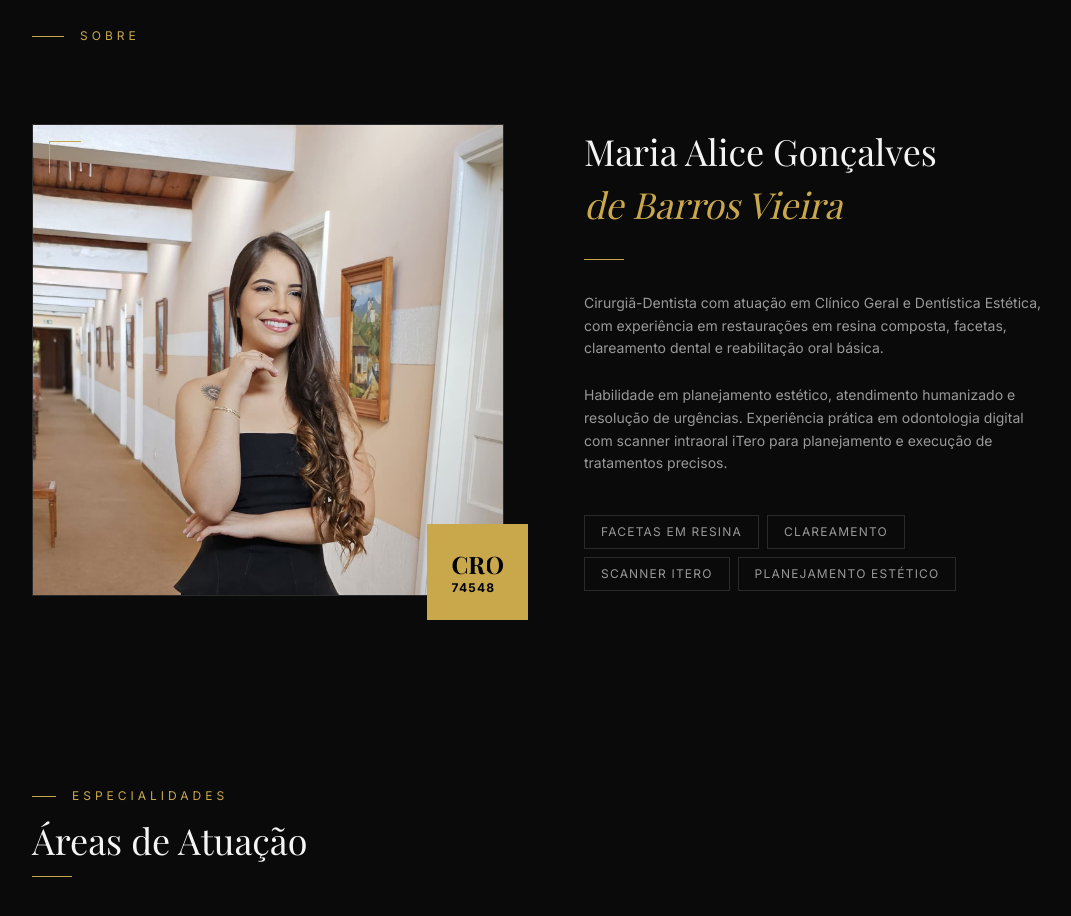
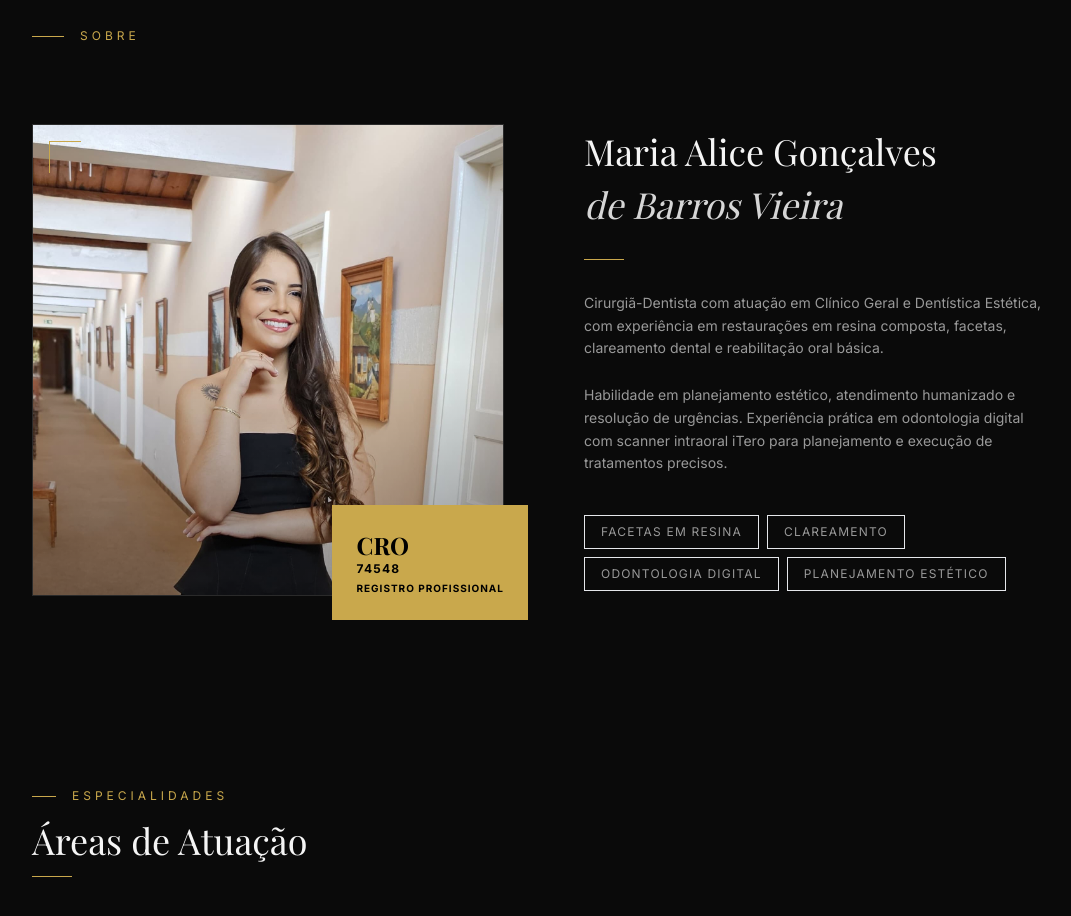
Before and after one commit to pedro-devxzd/projeto-nomade, a Next.js app: page / in a window 1280 px wide. Shown: the part 900-1816 px from the top of the page, without its empty margins (96-1167 px from the left). Built offline with nearby package versions, Linux system fonts and the light colour scheme; a web font is replaced by a local one.

Commit message:
adiciona equilibrio

```diff
--- a/app/components/sections/Sobre.jsx
+++ b/app/components/sections/Sobre.jsx
@@ -1,12 +1,13 @@
 export default function Sobre() {
   const tagStyle =
-    "border border-[#2A2A2A] px-4 py-2 text-[#999999] text-xs uppercase tracking-widest hover:border-[#C9A84C] hover:text-[#C9A84C] transition-colors";
+    "border border-[#2AA2A2A] px-4 py-2 text-[#999999] text-xs uppercase tracking-widest hover:border-[#C9A84C] hover:text-[#C9A84C] transition-colors";
 
   return (
     <section id="sobre" className="bg-[#0A0A0A] py-32 px-6">
       <div className="max-w-5xl mx-auto">
         <div className="flex items-center gap-4 mb-20">
           <div className="w-8 h-px bg-[#C9A84C]"></div>
+
           <p className="text-[#C9A84C] text-xs uppercase tracking-[4px]">
             Sobre
           </p>
@@ -14,24 +15,29 @@ export default function Sobre() {
 
         <div className="grid grid-cols-1 md:grid-cols-2 gap-20 items-center">
           <div className="relative">
-            <div className="bg-[#111111] border border-[#2A2A2A] aspect-square relative overflow-hidden">
+            <div className="bg-[#111111] border border-[#2A2A2A] aspect-square relative overflow-hidden group">
               <div className="absolute top-4 left-4 w-8 h-8 border-t border-l border-[#C9A84C] z-10 pointer-events-none"></div>
+
               <div className="absolute bottom-4 right-4 w-8 h-8 border-b border-r border-[#C9A84C] z-10 pointer-events-none"></div>
+
               <img
                 src="/maria-alice.jpg"
                 alt="Dra. Maria Alice"
-                style={{
-                  width: "100%",
-                  height: "100%",
-                  objectFit: "cover",
-                  objectPosition: "top",
-                }}
+                className="w-full h-full object-cover object-top transition-transform duration-[12000ms] ease-out group-hover:scale-105"
               />
+
+              <div className="absolute inset-0 bg-gradient-to-t from-black/30 via-transparent to-transparent pointer-events-none"></div>
             </div>
+
             <div className="absolute -bottom-6 -right-6 bg-[#C9A84C] p-6 hidden md:block">
               <p className="font-playfair text-black text-2xl font-bold">CRO</p>
+
               <p className="text-black text-xs font-bold tracking-widest">
                 74548
+              </p>
+
+              <p className="text-black text-[10px] font-bold tracking-widest mt-1">
+                REGISTRO PROFISSIONAL
               </p>
             </div>
           </div>
@@ -40,7 +46,8 @@ export default function Sobre() {
             <h2 className="font-playfair text-4xl text-[#F5F5F5] mb-2 leading-tight">
               Maria Alice Gonçalves
             </h2>
-            <h2 className="font-playfair text-4xl text-[#C9A84C] italic mb-8 leading-tight">
+
+            <h2 className="font-playfair text-4xl text-[#D6D6D6] italic mb-8 leading-tight">
               de Barros Vieira
             </h2>
 
@@ -62,7 +69,7 @@ export default function Sobre() {
             <div className="flex flex-wrap gap-2">
               <span className={tagStyle}>Facetas em Resina</span>
               <span className={tagStyle}>Clareamento</span>
-              <span className={tagStyle}>Scanner iTero</span>
+              <span className={tagStyle}>Odontologia Digital</span>
               <span className={tagStyle}>Planejamento Estético</span>
             </div>
           </div>
```
